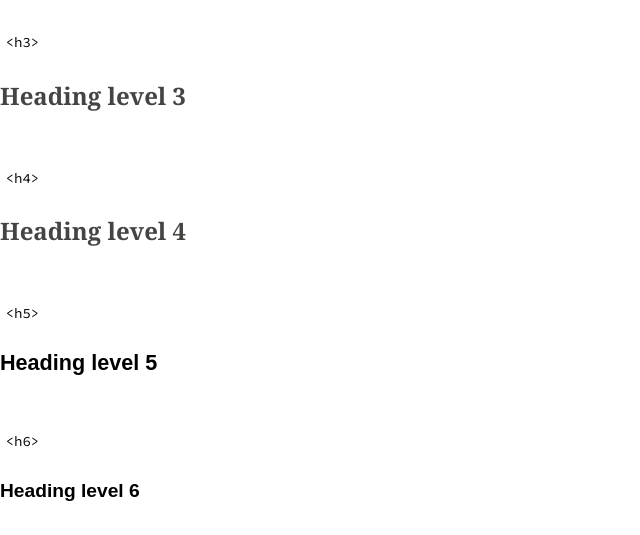
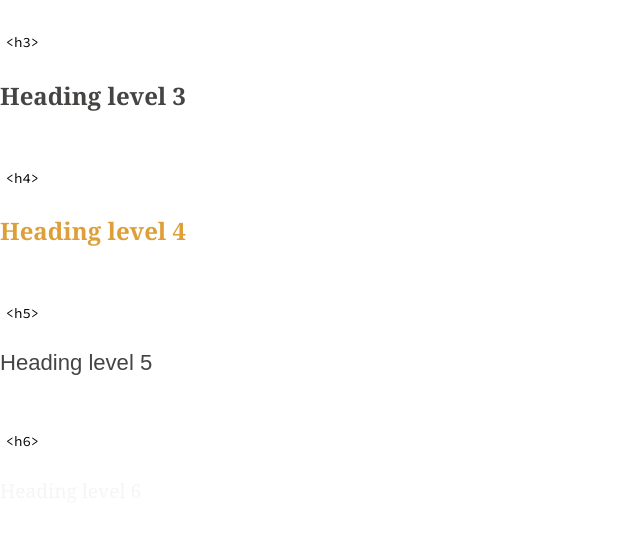
Before and after one commit to zhaojanelle/ecommerce-pattern-library, a plain HTML site: page patterns/typography/04-headings.html in a window 1280 px wide. Shown: the part 285-820 px from the top of the page, without its empty margins (0-640 px from the left). Drawn offline with Linux system fonts and the light colour scheme; a web font is replaced by a local one.

Commit message:
Add heading 5 and 6

```diff
--- a/Common/theme.css
+++ b/Common/theme.css
@@ -39,7 +39,21 @@ h3 {
 
 h4 {
   font-family: var(--font-secondary);
-  color: var(--color-dark-grey);
+  color: var(--color-accent-light);
   font-size: 1.25rem;
   font-weight: 700;
 }
+
+h5 {
+  font-family: var(--font-primary);
+  color: var(--color-dark-grey);
+  font-size: 1.15rem;
+  font-weight: 500;
+}
+
+h6 {
+  font-family: var(--font-secondary);
+  color: var(--color-neutral-grey);
+  font-size: 1rem;
+  font-weight: 400;
+}
```
